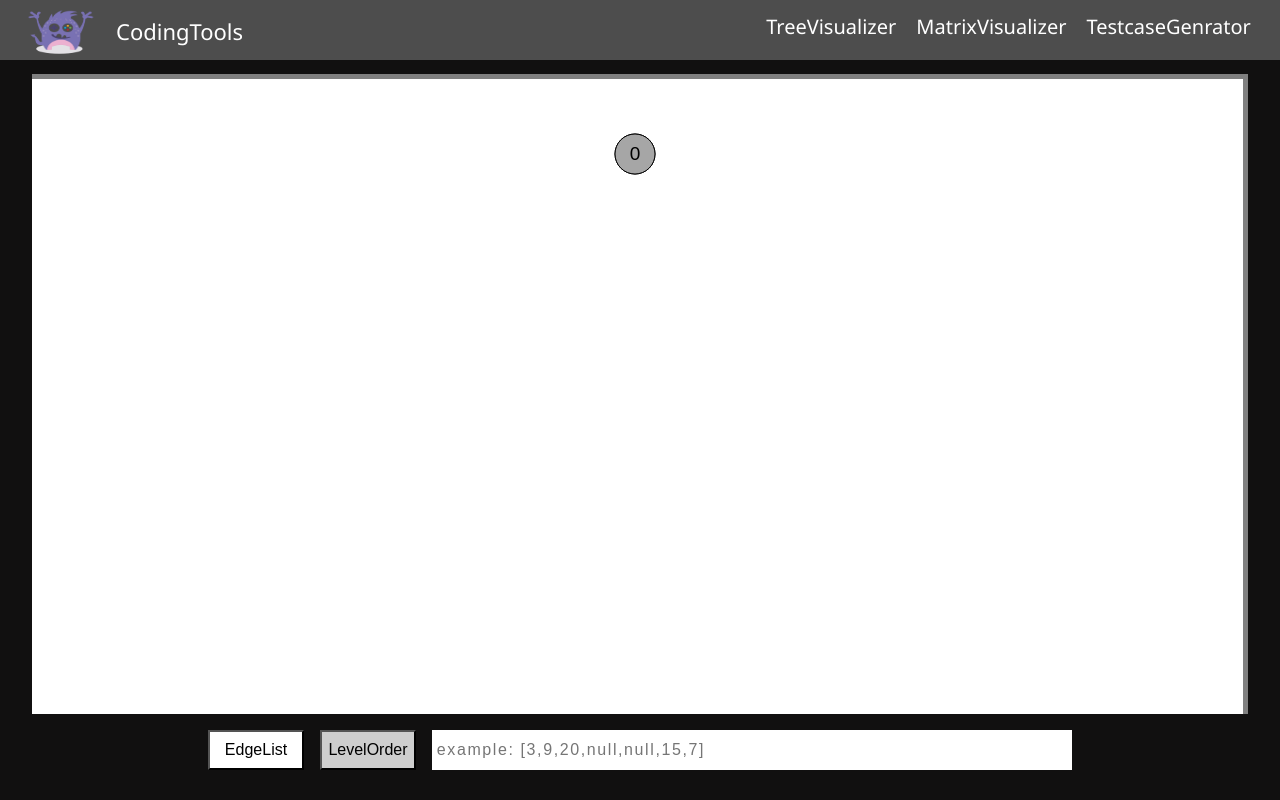
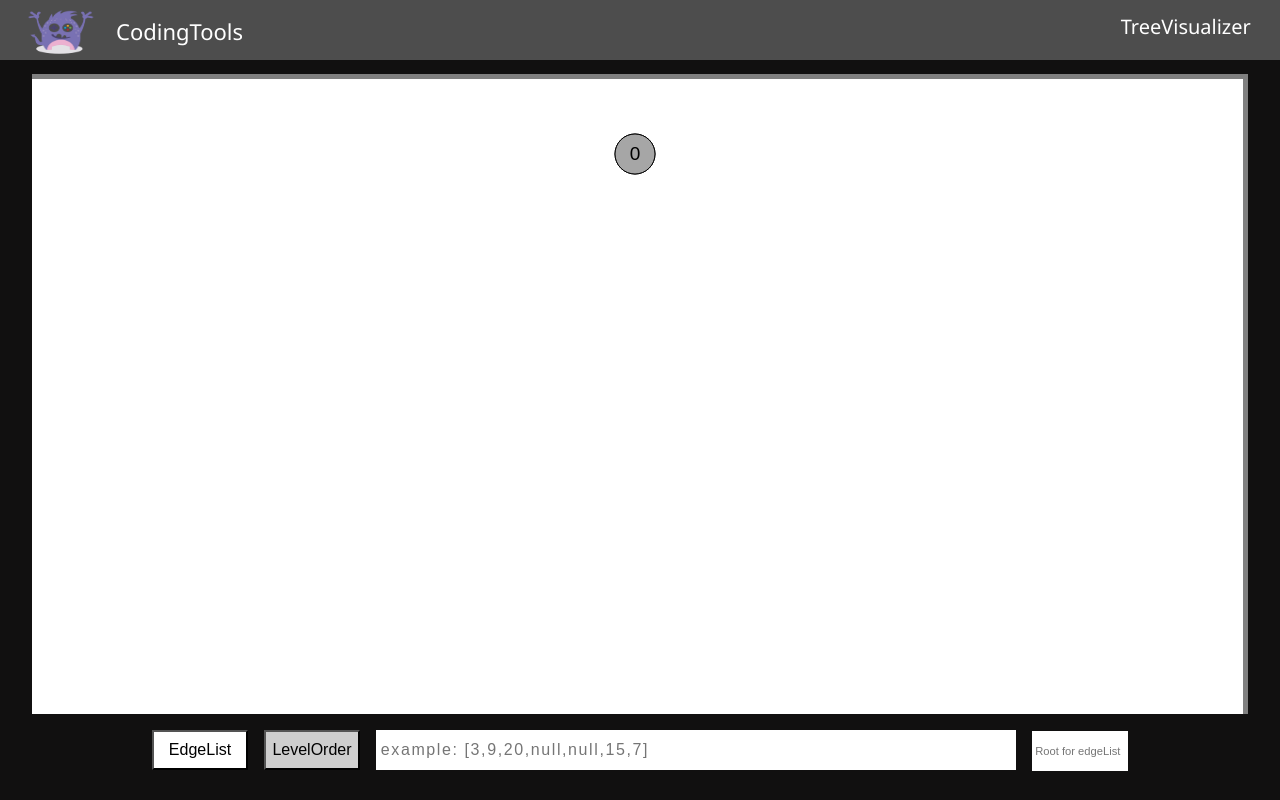
Before and after one commit to neel0086/CodingTools, a React (Create React App) app: page / in a window 1280 px wide. Built offline with nearby package versions, Linux system fonts and the light colour scheme.

Commit message:
tree completed

```diff
--- a/src/MatrixTools/Matrix.js
+++ b/src/MatrixTools/Matrix.js
@@ -2,10 +2,6 @@ import React, { useState } from "react";
 import './style.css'
  function Matrix() {
   const [inpArray,setInpArray]=useState(String)
-
-
-
-
 
   let nodes=[],levelOrder=[], adj={}, pos={}
   let n,root;
--- a/src/NavComp/NavBar.js
+++ b/src/NavComp/NavBar.js
@@ -23,8 +23,8 @@ function NavBar() {
 
     <div class="nav-links">
       <Link to='/'>TreeVisualizer</Link>
-      <Link to='/matrix'>MatrixVisualizer</Link>
-      <Link to='testcase'>TestcaseGenrator</Link>
+      {/* <Link to='/matrix'>MatrixVisualizer</Link>
+      <Link to='testcase'>TestcaseGenrator</Link> */}
     </div>
 </div>
     </div>
--- a/src/TreeTools.js/Tree.js
+++ b/src/TreeTools.js/Tree.js
@@ -3,7 +3,7 @@ import './style.css'
  function Tree() {
   const [inpArray,setInpArray]=useState(String)
   const [levelView,setLevelView] = useState(true)
-
+  const [InpRoot,setInpRoot]=useState(NaN)
 
 
 
@@ -44,6 +44,22 @@ import './style.css'
     }
 
     // LOGIC FOR EDGE LIST FORMING ADJACENY LIST
+    function simplify(vertex,parent){
+      if (adj[vertex].length<1) return
+      console.log(adj[vertex])
+      let index=-1
+      for(let k=0;k<adj[vertex].length;k++){
+        if(adj[vertex][k]!=parent)
+          simplify(adj[vertex][k],vertex)
+        else
+          index=k
+
+      }
+      if(index>-1)
+        adj[vertex].splice(index,1)
+      console.log(vertex)
+      return
+    }
     function startadj(x){
         let y=x.split('],[')
         y.forEach(element => {
@@ -56,19 +72,32 @@ import './style.css'
         if(n>15){nodeSpace=0.95;}
         if(n>31){nodeSpace=0.85;}
         if(n>63){nodeSpace=0.5;dx=350}
-        root=1
-        nodes.push(root)
+
         console.log(levelOrder,y)
+        let nodesSet=new Set()
         levelOrder.forEach((ver,i) => {
 
-          nodes.push(ver[1])
+          nodesSet.add(ver[1])
+          nodesSet.add(ver[0])
 
             if(ver[0] in adj)
               adj[ver[0]].push(ver[1])
             else
               adj[ver[0]]=[ver[1]]
+            if(ver[1] in adj)
+              adj[ver[1]].push(ver[0])
+            else
+              adj[ver[1]]=[ver[0]]
+
+
 
         });
+        root=InpRoot!=InpRoot?nodes[0] : InpRoot
+        nodesSet.add(root)
+        nodes = Array.from(nodesSet);
+        console.log(root)
+        console.log(adj)
+        simplify(root,-1)
         console.log(adj,nodes,levelOrder)
         pos[root]=[width/(n>63?1:2),75]
         place(root,1);
@@ -81,14 +110,15 @@ import './style.css'
     // DRAWING FOR ADJANCEY LIST BY EDGE LIST
     function drawadj(){
       nodes.forEach(i=>{
-        let wd= ctx.measureText(i).width;
+
+        let wd= ctx.measureText(typeof i== 'undefined'?'L':i).width;
         ctx.beginPath();
         ctx.arc(pos[i][0], pos[i][1], r, 0, 2 * Math.PI);
         ctx.fillStyle = "#a6a6a6";
         ctx.fill();
         ctx.fillStyle = "black";
         ctx.font = '16px arial';
-        ctx.fillText(i, pos[i][0]-wd/2, pos[i][1]+6);
+        ctx.fillText(typeof i== 'undefined'?'L':i, pos[i][0]-wd/2, pos[i][1]+6);
         ctx.stroke();
     })
 
@@ -197,9 +227,11 @@ import './style.css'
       else
         startadj(inpArray)
     }
-    catch(e){}
+    catch(e){
+      console.log(e)
+    }
 
-  }, [inpArray,levelView]);
+  }, [inpArray,levelView,InpRoot]);
 
 
     function realtime(e){
@@ -234,8 +266,15 @@ import './style.css'
         </button>
         <input
           type="text"
+          className="userInp"
           onChange={e=>realtime(e)}
           placeholder={"example: "+`${levelView?"[3,9,20,null,null,15,7]":"[[1,2],[2,3]]"}`}
+          />
+          <input
+          type="text"
+          className="rootInp"
+          onChange={e=>setInpRoot(e.target.value)}
+          placeholder="Root for edgeList"
           />
 
       </div>
--- a/src/TreeTools.js/style.css
+++ b/src/TreeTools.js/style.css
@@ -57,7 +57,7 @@ canvas{
 .screen *{
     font-size: 1rem;
 }
-.screen input{
+.screen .userInp{
     border: none;
     outline: none;
     width:50vw;
@@ -66,6 +66,15 @@ canvas{
     padding-right: 0.2rem;
     letter-spacing:0.1em;
 
+}
+.screen .rootInp{
+    border: none;
+    outline: none;
+    margin-left: 1rem;
+    height: 2.5rem;
+    width: 6rem;
+    font-size: 0.7rem;
+    padding-left: 0.2rem;
 }
 .screen .sub{
     height: 2.5rem;
```
